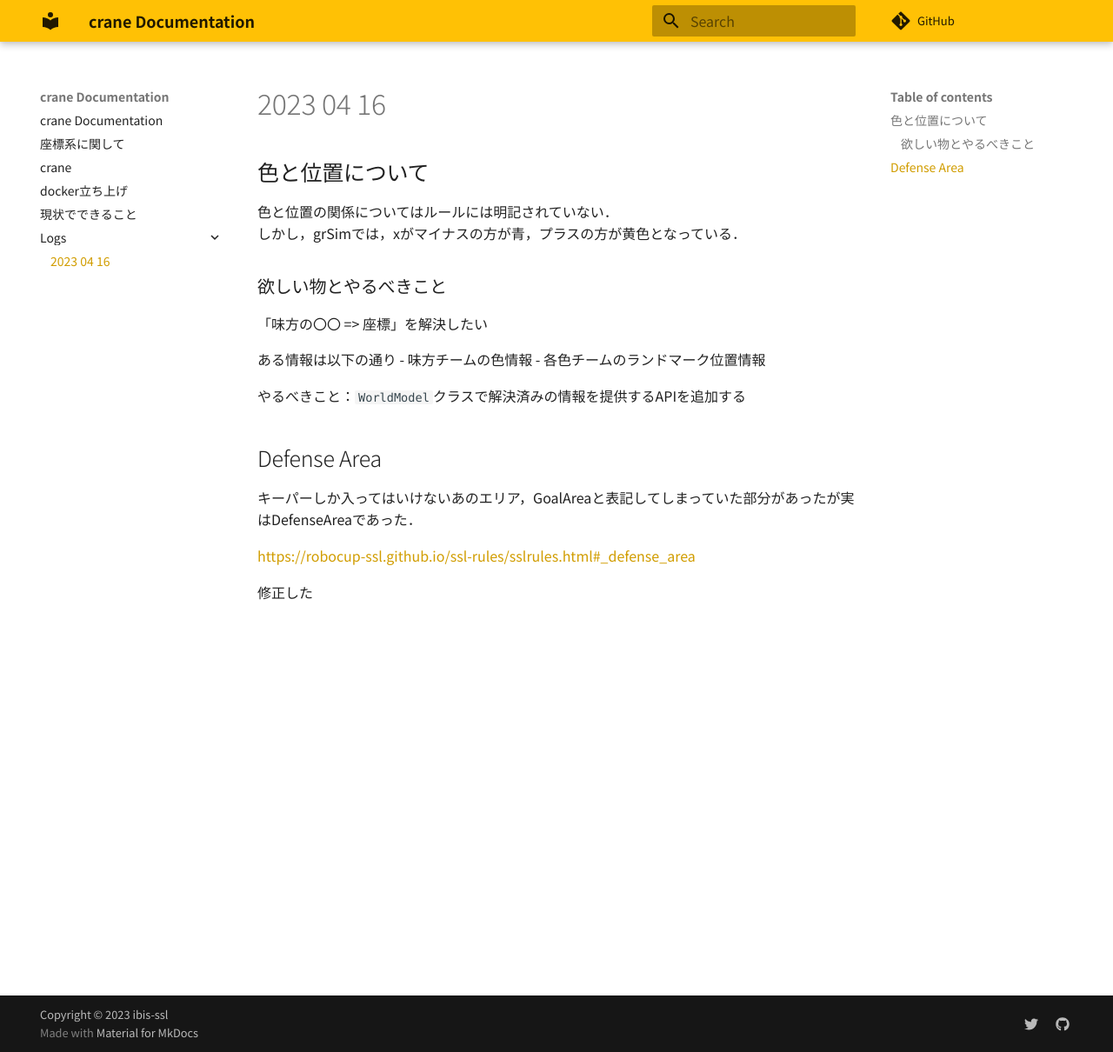
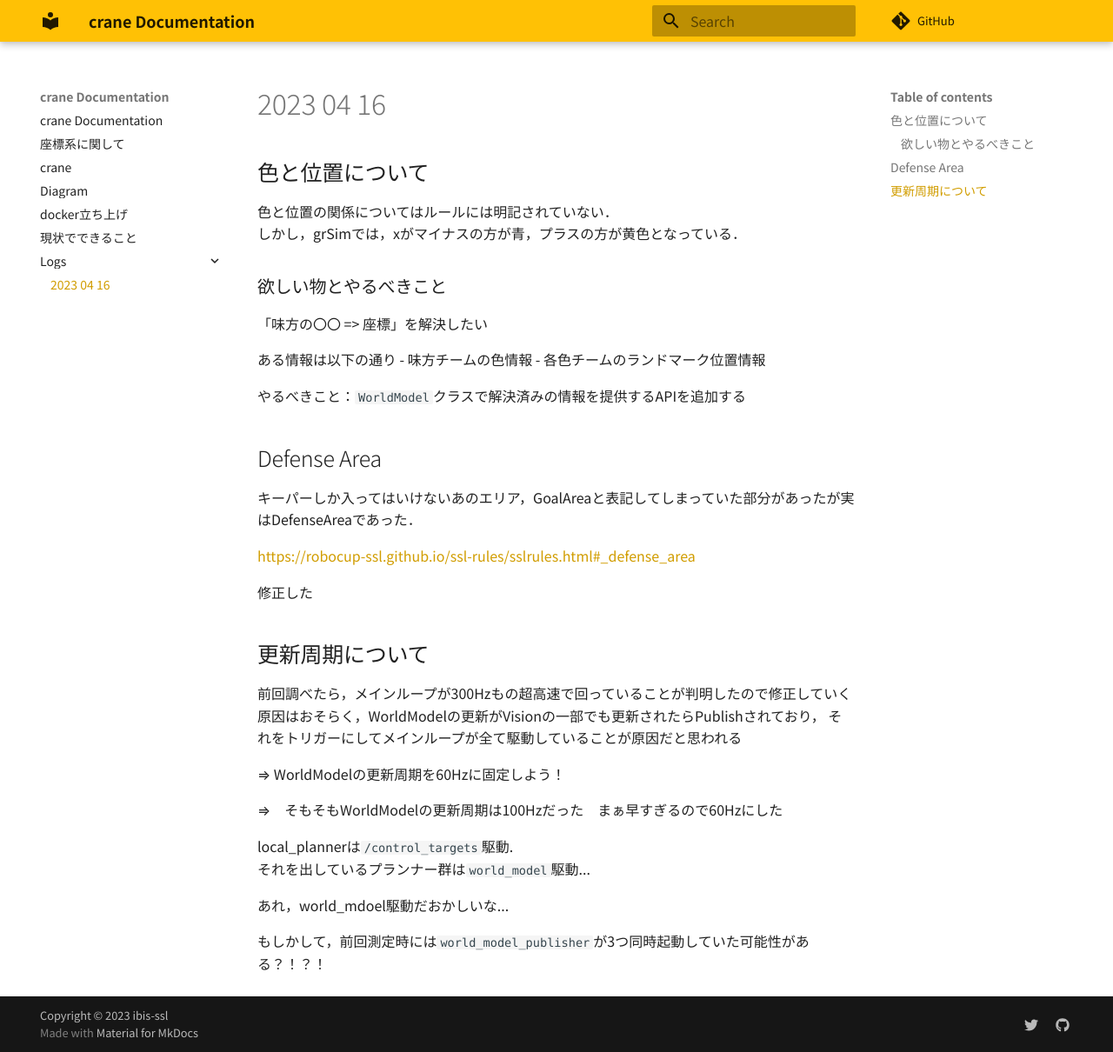
Before and after one commit to ibis-ssl/ibis_documentation, an MkDocs documentation site: the page built from docs/logs/2023-04-16.md, in a window 1280 px wide and 1210 px high. Shown: the whole window at 87% size. Built offline with MkDocs 1.6.1 and Material for MkDocs 9.7.7, drawn with Linux system fonts in a browser that asks for light colours; some web fonts are replaced; comment, search, counter and statistics services are not loaded.

Commit message:
🔄 synced local 'docs' with remote 'docs'

```diff
--- a/docs/logs/2023-04-16.md
+++ b/docs/logs/2023-04-16.md
@@ -19,3 +19,20 @@
 https://robocup-ssl.github.io/ssl-rules/sslrules.html#_defense_area
 
 修正した
+
+## 更新周期について
+
+前回調べたら，メインループが300Hzもの超高速で回っていることが判明したので修正していく
+原因はおそらく，WorldModelの更新がVisionの一部でも更新されたらPublishされており，
+それをトリガーにしてメインループが全て駆動していることが原因だと思われる
+
+⇒ WorldModelの更新周期を60Hzに固定しよう！
+
+⇒　そもそもWorldModelの更新周期は100Hzだった　まぁ早すぎるので60Hzにした
+
+local_plannerは`/control_targets`駆動.
+それを出しているプランナー群は`world_model`駆動...
+
+あれ，world_mdoel駆動だおかしいな...
+
+もしかして，前回測定時には`world_model_publisher`が3つ同時起動していた可能性がある？！？！
```
Also changed, not shown: docs/diagram.md (added, +52 -0 lines).
